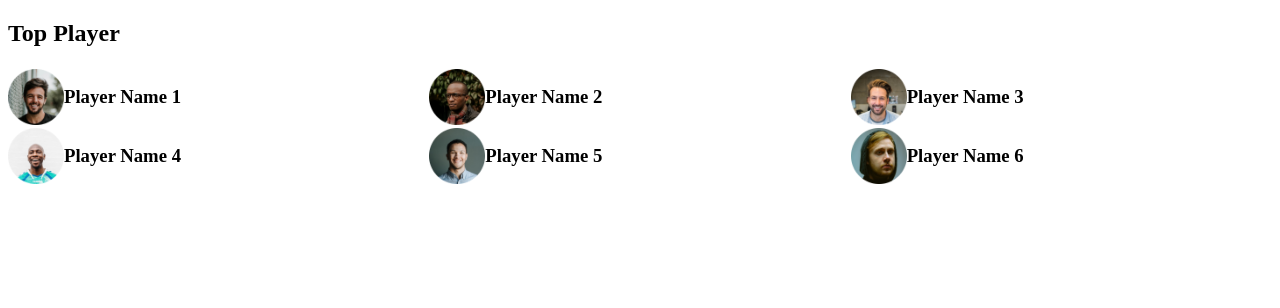
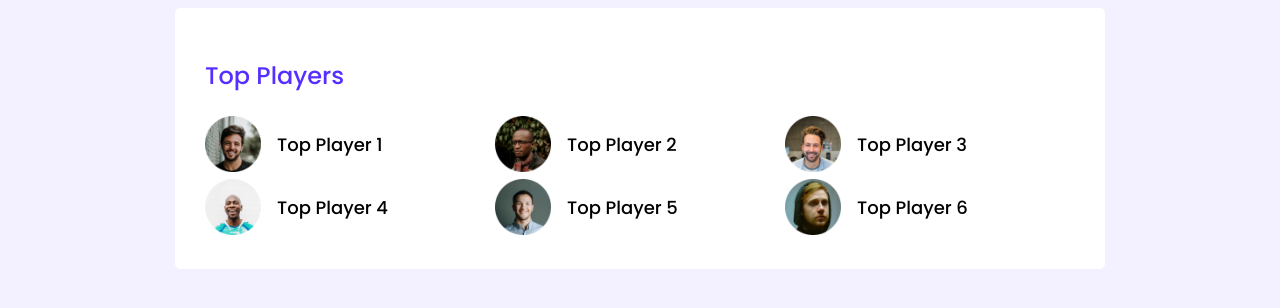
Before and after one commit to showvike/leader-board, a plain HTML site: page index.html in a window 1280 px wide. Drawn offline with Linux system fonts and the light colour scheme.

Commit message:
top player styles added

```diff
--- a/index.html
+++ b/index.html
@@ -14,41 +14,39 @@
     <!-- header ends -->
     <!-- main starts -->
     <main class="main">
-      <!-- top player and blog section starts -->
-      <section class="top-player-and-blog">
+      <!-- top players section starts -->
+      <section class="container">
         <div class="top-players">
-          <div class="top-player-title">
-            <h2>Top Player</h2>
-          </div>
+          <h2 class="section-title">Top Players</h2>
           <div class="players">
             <div class="player">
               <img src="./images/players/player-1.png" />
-              <h3>Player Name 1</h3>
+              <h3 class="player-name">Top Player 1</h3>
             </div>
             <div class="player">
               <img src="./images/players/player-2.png" />
-              <h3>Player Name 2</h3>
+              <h3 class="player-name">Top Player 2</h3>
             </div>
             <div class="player">
               <img src="./images/players/player-3.png" />
-              <h3>Player Name 3</h3>
+              <h3 class="player-name">Top Player 3</h3>
             </div>
             <div class="player">
               <img src="./images/players/player-4.png" />
-              <h3>Player Name 4</h3>
+              <h3 class="player-name">Top Player 4</h3>
             </div>
             <div class="player">
               <img src="./images/players/player-5.png" />
-              <h3>Player Name 5</h3>
+              <h3 class="player-name">Top Player 5</h3>
             </div>
             <div class="player">
               <img src="./images/players/player-6.png" />
-              <h3>Player Name 6</h3>
+              <h3 class="player-name">Top Player 6</h3>
             </div>
           </div>
         </div>
       </section>
-      <!-- top player and blog section ends -->
+      <!-- top players section ends -->
     </main>
     <!-- main ends -->
     <!-- footer starts -->
--- a/styles/style.css
+++ b/styles/style.css
@@ -1,3 +1,31 @@
+/* fonts */
+@import url("https://fonts.googleapis.com/css2?family=Poppins:ital,wght@0,100;0,200;0,300;0,400;0,500;0,600;0,700;0,800;0,900;1,100;1,200;1,300;1,400;1,500;1,600;1,700;1,800;1,900&family=Roboto:ital,wght@0,100;0,300;0,400;0,500;0,700;0,900;1,100;1,300;1,400;1,500;1,700;1,900&display=swap");
+
+/* common styles and utilities */
+body {
+  font-family: "Poppins", sans-serif;
+  background-color: #f3f1ff;
+}
+
+main {
+  display: flex;
+  justify-content: center;
+}
+
+.container {
+  background-color: #ffffff;
+  width: 870px;
+  padding: 30px;
+  border-radius: 5px;
+}
+
+.section-title {
+  font-weight: 500;
+  font-size: 24px;
+  color: #562eff;
+}
+
+/* top players section styles */
 .players {
   display: grid;
   grid-template-columns: repeat(3, 1fr);
@@ -12,3 +40,10 @@
   width: 56px;
   height: 56px;
 }
+
+.player-name {
+  margin-left: 16px;
+  font-weight: 500;
+  font-size: 18px;
+  color: #000000;
+}
```
